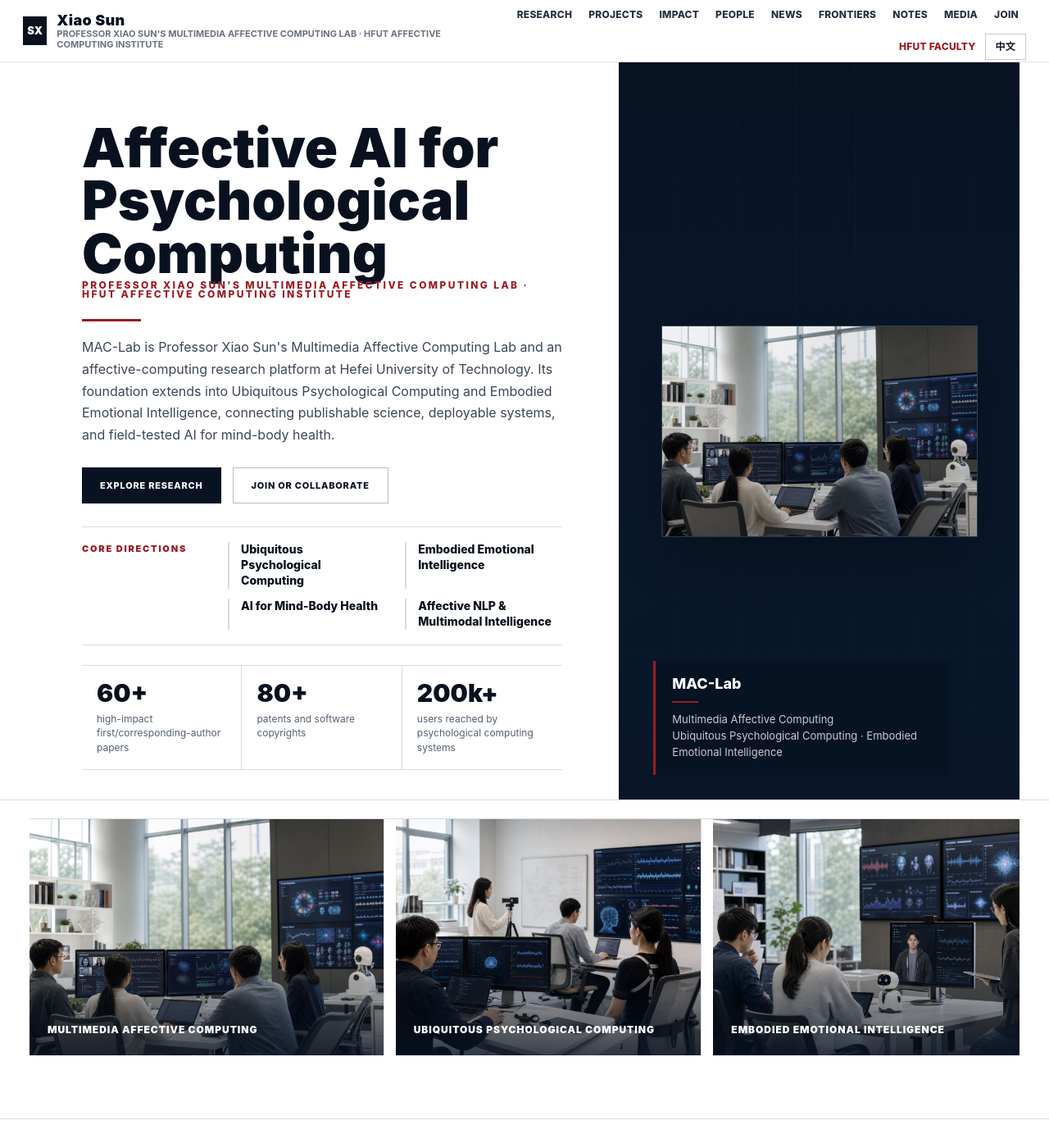
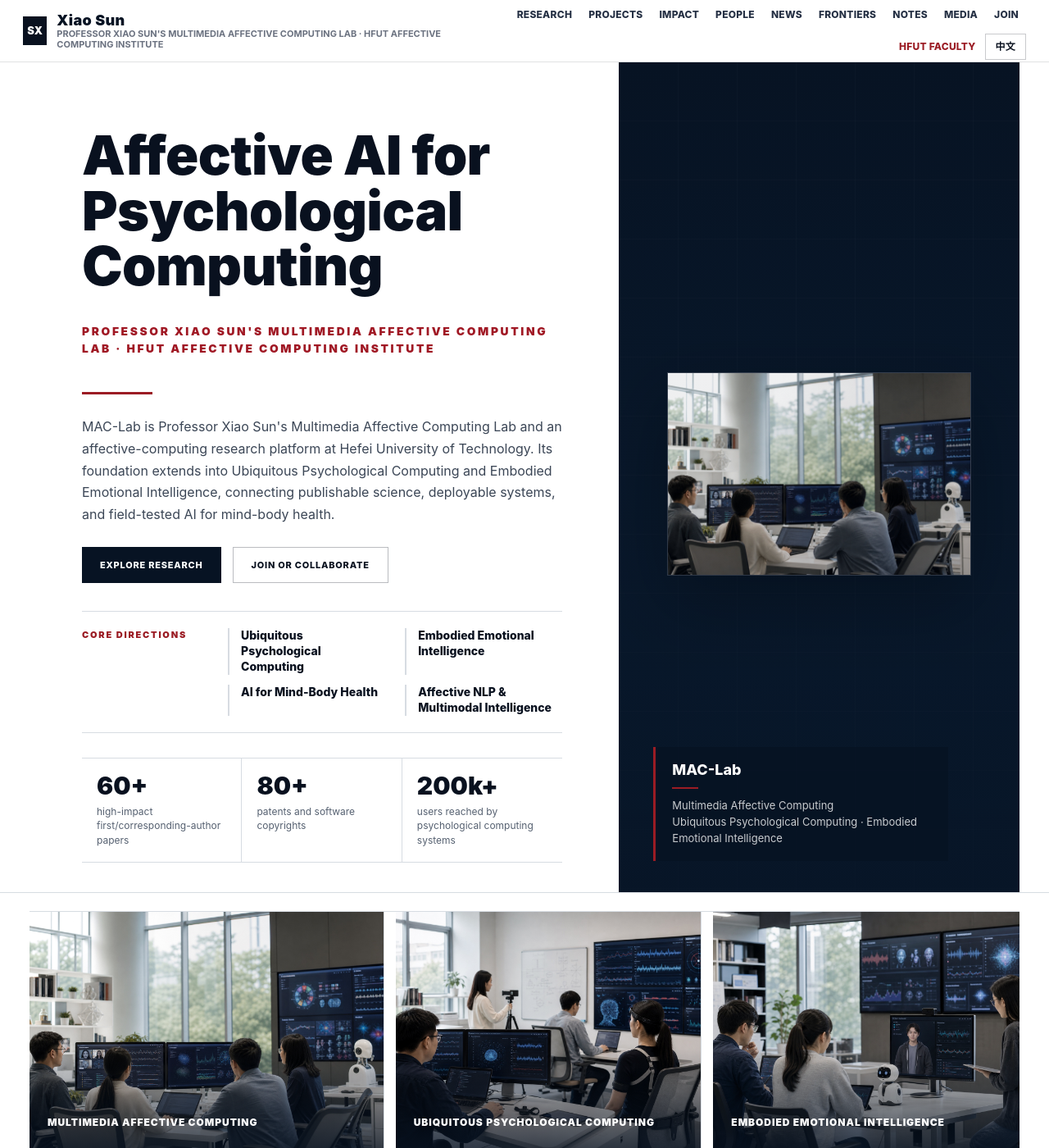
Before and after one commit to sxhfut/sxhfut.github.io, a Jekyll site: the page built from index.html, in a window 1280 px wide and 1400 px high. Shown: the whole window at 82% size. Built offline with Jekyll 4.4.1, drawn with Linux system fonts in a browser that asks for light colours.

Commit message:
Refine hero spacing and scalable radar browsing

```diff
--- a/css/main.scss
+++ b/css/main.scss
@@ -915,6 +915,66 @@
   width: 100%;
   padding: 0 14px;
   color: var(--ink);
+}
+
+.frontier-results {
+  display: grid;
+  grid-template-columns: minmax(0, 0.62fr) minmax(0, 1fr);
+  gap: 24px;
+  align-items: center;
+  margin: -4px 0 22px;
+  padding: 16px 0;
+  border-top: 1px solid var(--line);
+  border-bottom: 1px solid var(--line);
+}
+
+.frontier-results p {
+  margin: 0;
+  color: var(--navy);
+  font-size: 22px;
+  font-weight: 850;
+}
+
+.frontier-results > span {
+  color: var(--muted);
+  font-size: 14px;
+  line-height: 1.65;
+}
+
+.frontier-empty {
+  margin-top: 20px;
+  padding: 34px;
+  border: 1px solid var(--line);
+  background: #f7fafb;
+}
+
+.frontier-empty strong {
+  display: block;
+  color: var(--navy);
+  font-size: 22px;
+}
+
+.frontier-empty p {
+  color: var(--muted);
+}
+
+.frontier-load-more {
+  display: flex;
+  justify-content: center;
+  padding: 30px 0 4px;
+}
+
+.frontier-load-more button {
+  min-height: 46px;
+  padding: 0 24px;
+  border: 1px solid var(--navy);
+  color: #fff;
+  background: var(--navy);
+  font-size: 12px;
+  font-weight: 850;
+  letter-spacing: 0.08em;
+  text-transform: uppercase;
+  cursor: pointer;
 }
 
 .frontier-lens-board {
@@ -2737,3 +2797,74 @@
     grid-column: 1 / -1;
   }
 }
+
+.home .hero__grid {
+  min-height: min(720px, calc(100vh - 64px));
+}
+
+.home .hero__content {
+  padding-top: clamp(58px, 6.2vw, 104px);
+}
+
+.home .hero__content h1 {
+  max-width: 820px;
+  line-height: 1.02;
+}
+
+.home .hero__headline-main {
+  letter-spacing: -0.01em;
+}
+
+.home .hero__headline-subtitle {
+  max-width: 780px;
+  margin-top: clamp(22px, 2.4vw, 34px);
+  padding-top: 4px;
+  color: #a01824;
+  font-size: clamp(13px, 1.08vw, 17px);
+  font-weight: 860;
+  letter-spacing: 0.19em;
+  line-height: 1.55;
+}
+
+.home .hero__lead {
+  margin-top: clamp(34px, 3.2vw, 48px);
+}
+
+.home .hero__lead::before {
+  width: 86px;
+  margin-bottom: 26px;
+}
+
+.home .hero__agenda {
+  margin-top: 34px;
+  padding: 20px 0;
+}
+
+.home .hero__facts {
+  margin-top: 30px;
+}
+
+.home .hero__portrait {
+  padding: clamp(42px, 4.6vw, 68px);
+}
+
+.home .hero__portrait img {
+  transform: translateY(-4px);
+}
+
+.home .hero__card {
+  bottom: 38px;
+}
+
+@media (max-width: 900px) {
+  .frontier-results {
+    grid-template-columns: 1fr;
+    gap: 8px;
+  }
+
+  .home .hero__headline-subtitle {
+    margin-top: 18px;
+    font-size: 12px;
+    letter-spacing: 0.12em;
+  }
+}
```
Also changed, not shown: _pages/frontiers/index.md (+54 -3 lines).
